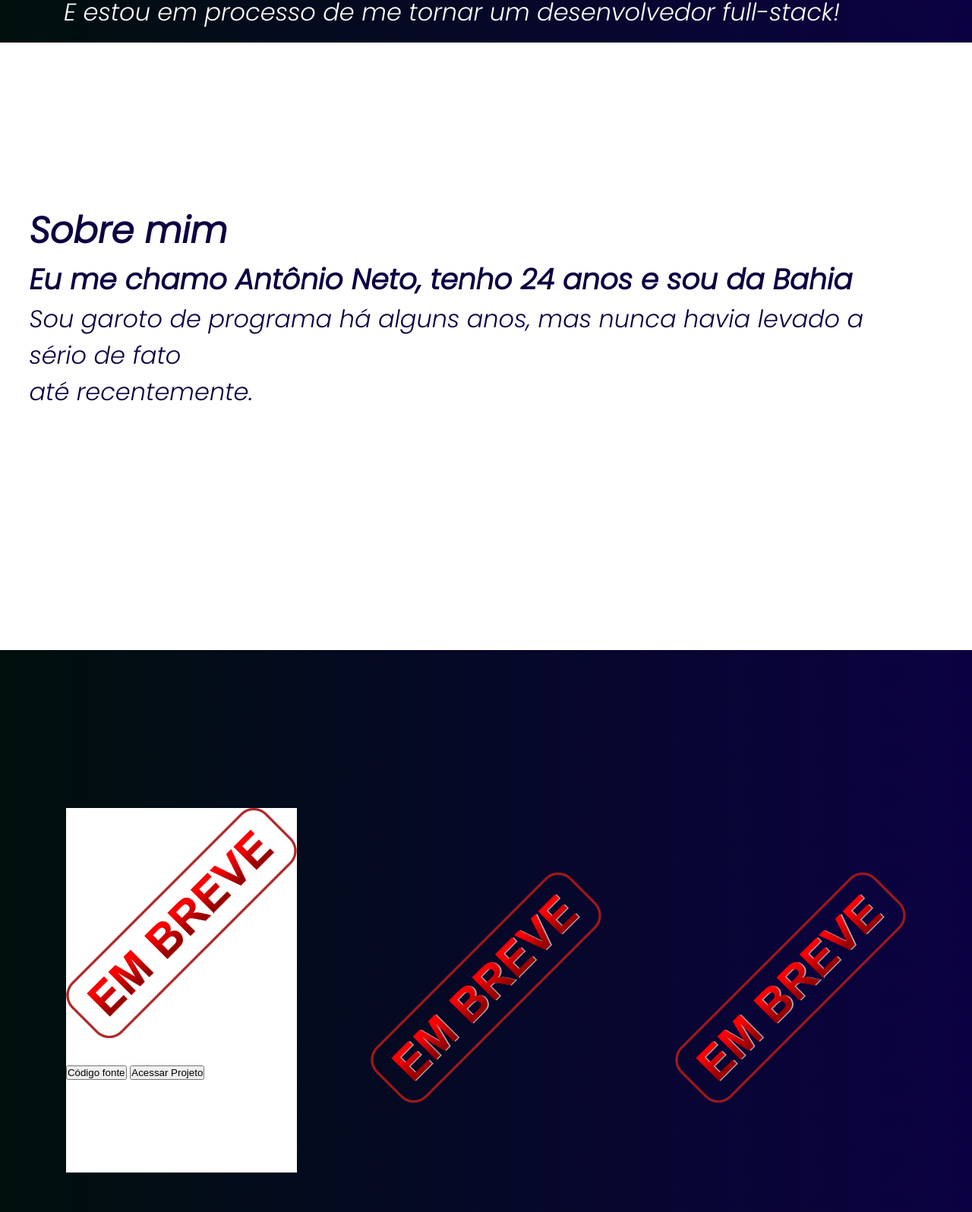
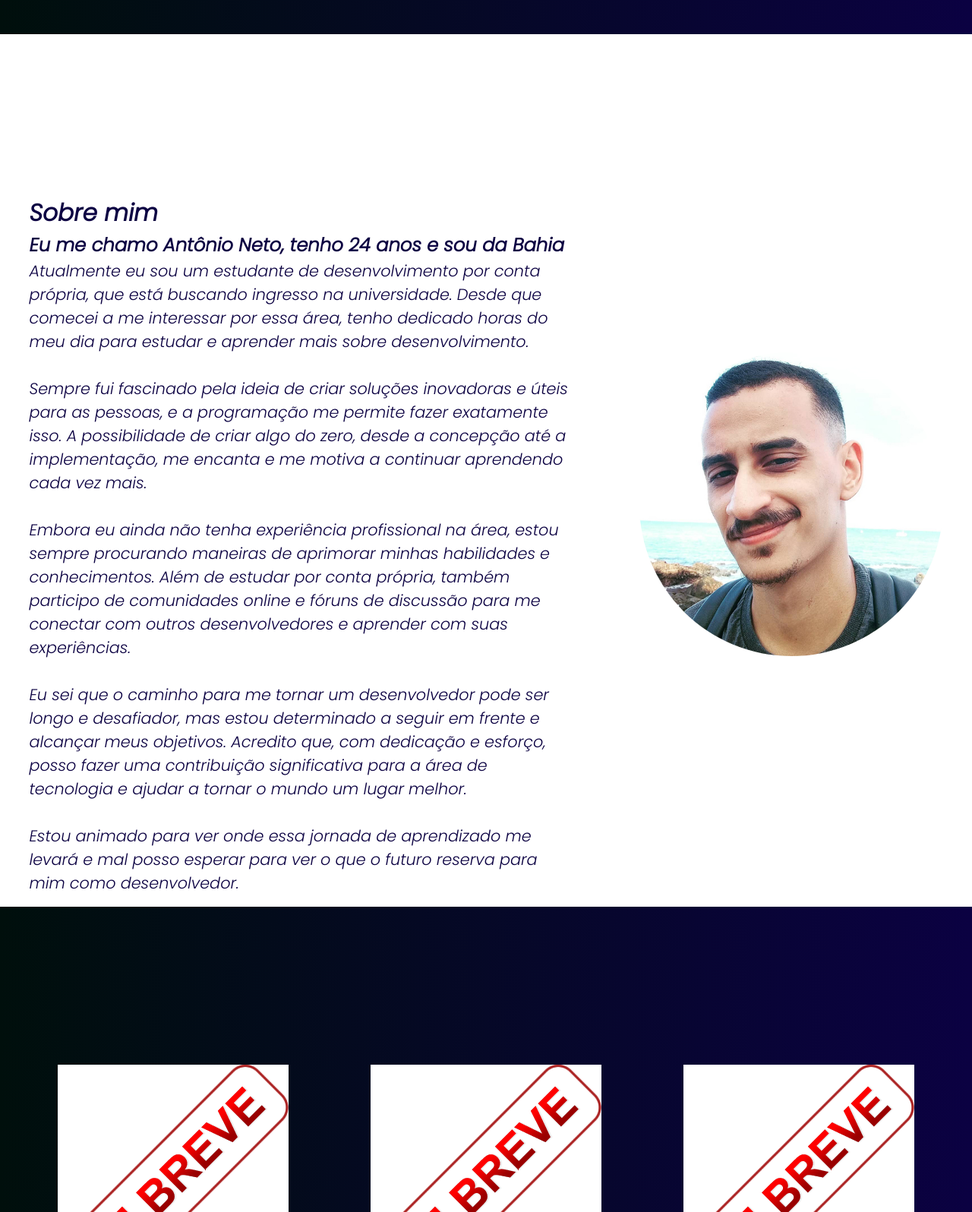
Before and after one commit to LOV3GOOD/Portfolio, a plain HTML site: page index.html in a window 1280 px wide. Shown: the part 755-2351 px from the top of the page at 76% size. Drawn offline with Linux system fonts and the light colour scheme.

Commit message:
Atualizando texto sobre mim/pagina inicial, melhorando responsividade

```diff
--- a/index.html
+++ b/index.html
@@ -24,12 +24,9 @@
     <main>
         <section class="home" id="home">
            <div class="texto-home">
-                <H2>Olá, Seja bem-vindo ao meu portfolio!</H2>
-                <h3>Também identificado como <i>Lovegood</i></h3>
-                <p>E estou em processo de me tornar um desenvolvedor full-stack!</p>
-           </div>
-           <div class="Fotohome">
-            <img class="foto-home" src="imagens/perfil.jpg">
+                <H2>Olá, seja bem-vindo a minha página pessoal!</H2>
+                <h3>Aqui você encontra informações para contatos, projetos, ideias e muito mais!</h3>
+                <p>Espero que goste!</p>
            </div>
         </section>
     </main>
@@ -38,9 +35,19 @@
             <div class="sobre-mim-texto">
                 <h1 class="titulo-sobre">Sobre mim</h1>
                 <h3>Eu me chamo Antônio Neto, tenho 24 anos e sou da Bahia</h3>
-                <p> Sou garoto de programa há alguns anos, mas nunca havia levado a sério de fato <br>
-                    até recentemente.
-                </p>
+                <p>Atualmente eu sou um estudante de desenvolvimento por conta própria, que está buscando ingresso na universidade. Desde que comecei a me interessar por essa área, tenho dedicado horas do meu dia para estudar e aprender mais sobre desenvolvimento.</p>
+                <br>
+
+                <p>Sempre fui fascinado pela ideia de criar soluções inovadoras e úteis para as pessoas, e a programação me permite fazer exatamente isso. A possibilidade de criar algo do zero, desde a concepção até a implementação, me encanta e me motiva a continuar aprendendo cada vez mais.</p>
+                <br>
+                <p>Embora eu ainda não tenha experiência profissional na área, estou sempre procurando maneiras de aprimorar minhas habilidades e conhecimentos. Além de estudar por conta própria, também participo de comunidades online e fóruns de discussão para me conectar com outros desenvolvedores e aprender com suas experiências.</p>
+                <br>
+                <p>Eu sei que o caminho para me tornar um desenvolvedor pode ser longo e desafiador, mas estou determinado a seguir em frente e alcançar meus objetivos. Acredito que, com dedicação e esforço, posso fazer uma contribuição significativa para a área de tecnologia e ajudar a tornar o mundo um lugar melhor.</p>
+                <br>
+                <p>Estou animado para ver onde essa jornada de aprendizado me levará e mal posso esperar para ver o que o futuro reserva para mim como desenvolvedor.</p>
+            </div>
+            <div class="Fotosobre">
+                <img class="foto-sobre" src="imagens/perfil.jpg">
             </div>
         </section>
         <section class="portfolio" id="portfolio">
--- a/style.css
+++ b/style.css
@@ -66,11 +66,6 @@
         padding: 7rem 3% 1rem;
         flex-wrap: wrap-reverse;
     }
-    .foto-home {
-        height: 25rem;
-        width: 25rem;
-        border-radius: 85%;
-    }
     .texto-home {
         padding-top: 100px;
         padding-right: 90px;
@@ -83,30 +78,79 @@
     .sobre-mim {
         display: flex;
         justify-content: center;
-        align-items: flex-end;
+        flex direction: row;
+        align-items: center;
         font-family: 'Poppins',sans-serif;
         min-height: 100vh;
         padding: 7rem 3% 1rem;
-        flex-wrap: wrap-reverse;
         background-color: white;
+     }
+     .foto-sobre{
+        height: 25rem;
+        width: 25rem;
+        border-radius: 85%;
     }
      .sobre-mim-texto{
         color:#0b0142;
         padding-top: 100px;
         padding-right: 90px;
-        font-size: 2rem;
+        font-size: 1.3rem;
     }
+    /*Apresentação de projetos*/
+    .portfolio{
+        display: flex;
+        justify-content: space-around;
+        align-items: center;
+        min-height: 100vh;
+        padding: 7rem 3% 1rem;
+        flex-wrap: wrap;
+        gap: 2rem;
+        background: linear-gradient(90deg, rgba(2,0,36,1) 0%, rgb(0, 15, 12) 0%, #0b0142 100%);
+    }
+    .projeto1 {
+        height: 30rem;
+        background-color: white;
+    }
+    .projeto2 {
+        height: 30rem;
+        background-color: white;
+    }
+    .projeto3 {
+        height: 30rem;
+        background-color: white;
+    }
+
+    /* Scroll Bar personalização*/
+    ::-webkit-scrollbar {
+        width: 10px;
+      }
+
+
+      ::-webkit-scrollbar-track {
+        background: #0b0142;
+      }
+
+
+      ::-webkit-scrollbar-thumb {
+        background: #faf8f8;
+      }
+
+
+      ::-webkit-scrollbar-thumb:hover {
+        background: #ffffff;
+      }
+
 
       /* Responsividade -- */
 
-    @media (max-width: 520px) {
+    @media (max-width: 997px) {
         .texto-home{
             color: white;
-            font-size: 1rem;
+            font-size: 2rem;
         }
-        .foto-home{
-            height: 10rem;
-            width: 10rem;
+        .foto-sobre{
+            height: 20rem;
+            width: 20rem;
             border-radius: 85%;
         }
         .menu{
@@ -130,39 +174,18 @@
             gap: 1px;
             min-height: 10vh;
         }
-    }
-
-    /*Apresentação de projetos*/
-    .portfolio{
+        .sobre-mim {
             display: flex;
-        justify-content: space-around;
+            justify-content: center;
+            flex-direction: row;
             align-items: center;
+            font-family: 'Poppins',sans-serif;
             min-height: 100vh;
             padding: 7rem 3% 1rem;
-        flex-wrap: wrap;
-        background: linear-gradient(90deg, rgba(2,0,36,1) 0%, rgb(0, 15, 12) 0%, #0b0142 100%);
-    }
-    .projeto1 {
-        height: 30rem;
+            flex-wrap: wrap-reverse;
             background-color: white;
          }
-
-    /* Scroll Bar personalização*/
-    ::-webkit-scrollbar {
-        width: 10px;
+         .sobre-mim-texto{
+            font-size: 2rem;
          }
-
-
-      ::-webkit-scrollbar-track {
-        background: #0b0142;
     }
-
-
-      ::-webkit-scrollbar-thumb {
-        background: #faf8f8;
-      }
-
-
-      ::-webkit-scrollbar-thumb:hover {
-        background: #ffffff;
-      }
```
Lines whose indentation alone changed are shown as unchanged.
